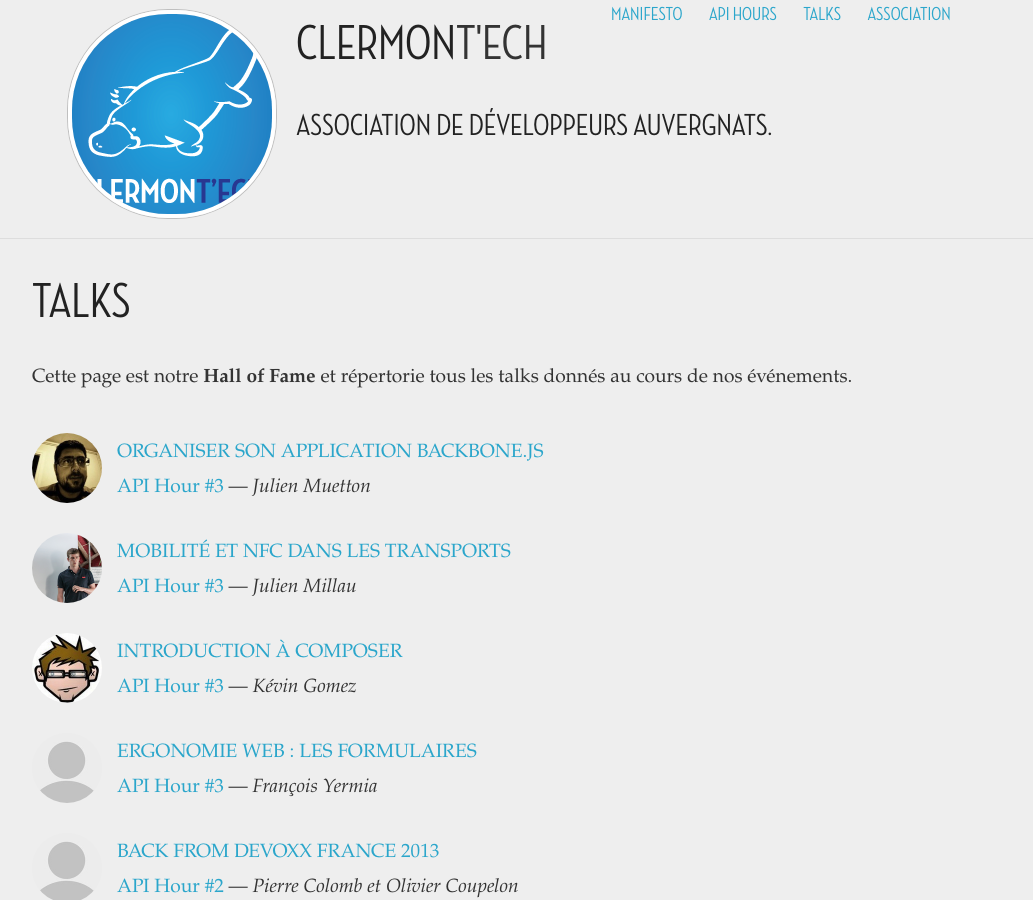
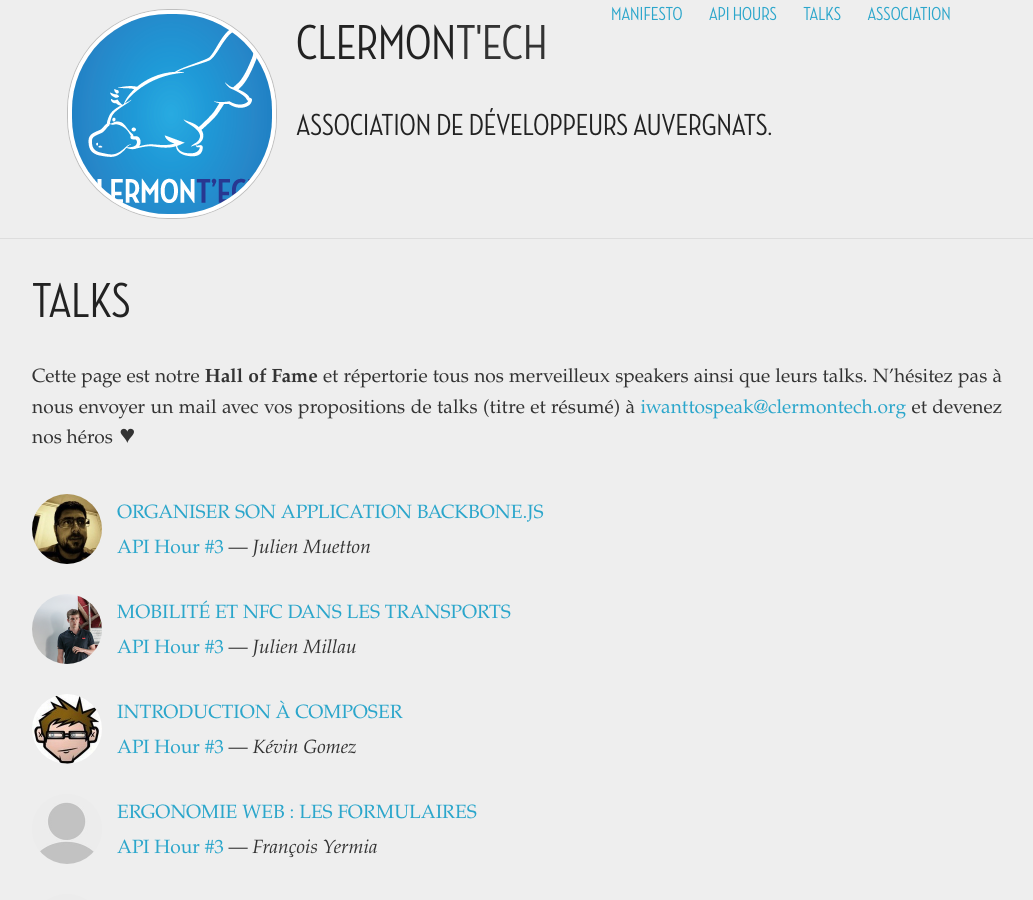
Before and after one commit to clermontech/clermontech.github.com, a Jekyll site: the page built from talks/index.md, in a window 1280 px wide and 900 px high. Shown: the whole window, without its empty margins (123-1156 px from the left). Built offline with Jekyll 4.4.1, drawn with Linux system fonts in a browser that asks for light colours.

Commit message:
Add email to talks page

```diff
--- a/talks/index.md
+++ b/talks/index.md
@@ -5,5 +5,8 @@
 paginate: 10
 ---
 
-Cette page est notre **Hall of Fame** et répertorie tous les talks donnés au
-cours de nos événements.
+Cette page est notre **Hall of Fame** et répertorie tous nos merveilleux speakers
+ainsi que leurs talks. N'hésitez pas à nous envoyer un mail avec vos propositions
+de talks (titre et résumé) à
+[iwanttospeak@clermontech.org](mailto:iwanttospeak@clermontech.org) et devenez
+nos héros &hearts;
```
